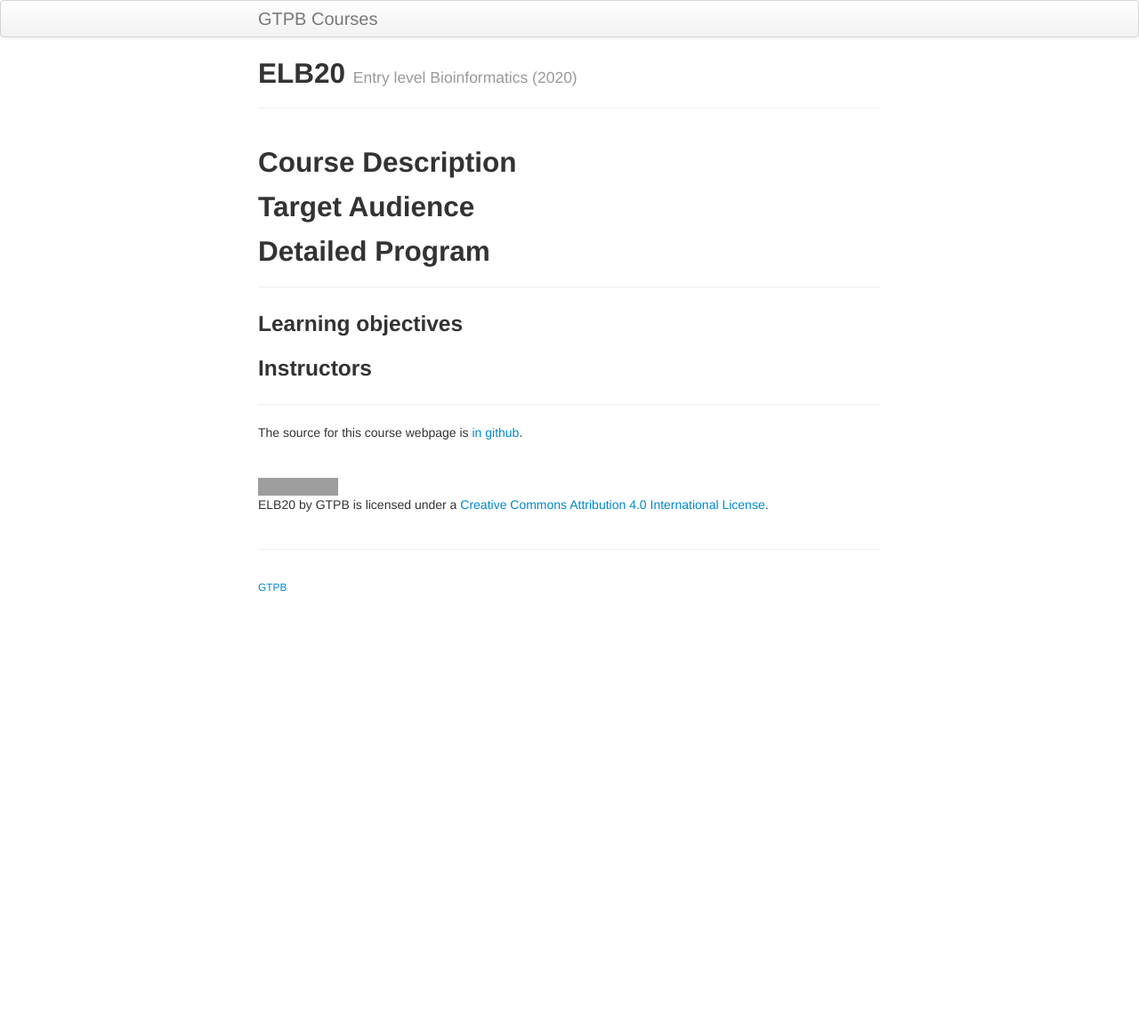
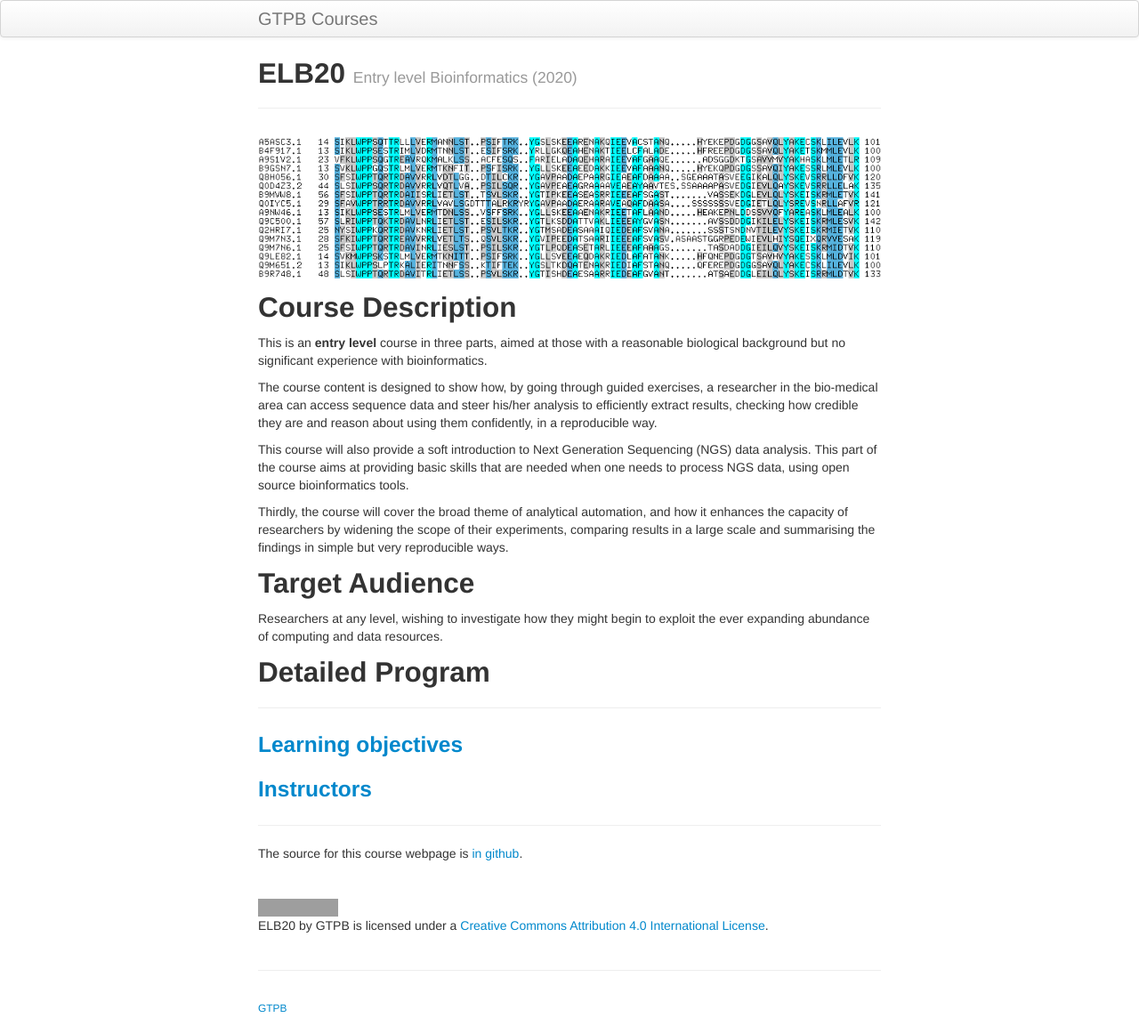
Before and after one commit to GTPB/ELB20, a Jekyll site: the page built from index.md, in a window 1280 px wide. Shown: the whole page at 89% size. Built offline with Jekyll 4.4.1, drawn with Linux system fonts in a browser that asks for light colours; our own code applies the rules of GitHub Pages for plain Markdown files; before the commit the page ends 900 px from its top, so only the background shows below that; grey boxes are pictures that could not be loaded.

Commit message:
Index, Objectives_Prerequesites and Instructors info updated.

```diff
--- a/index.md
+++ b/index.md
@@ -9,10 +9,10 @@ schemadotorg:
        # "name" -> The acronym and extended name of the course, separated by " - "
        # "description" -> Short description of the course
   name: "ELB20 - Entry level Bioinformatics (2020)"
-  description: ""
+  description: "Training material for entry level course in bioinformatics with a soft introduction to NGS data analysis."
 
   # Keywords -> Consult EDAM:Topic
-  keywords:  ""
+  keywords:  ["http://edamontology.org/topic_0091", "http://edamontology.org/topic_3168", ]
 
   # Audience -> Following Elixir-Tess input
   audience: ["Academia/ Research Institution", "Industry", "Non-Profit Organisation", "Healthcare"]
@@ -42,20 +42,30 @@ schemadotorg:
   url: "https://gtpb.github.io/ELB20/"
 ---
 
+![](./assets/WPP_domain_alignment.png)
+
 ## Course Description
 
+This is an **entry level** course in three parts, aimed at those with a reasonable biological background but no significant experience with bioinformatics.
+
+The course content is designed to show how, by going through guided exercises, a researcher in the bio-medical area can access sequence data and steer his/her analysis to efficiently extract results, checking how credible they are and reason about using them confidently, in a reproducible way.
+
+This course will also provide a soft introduction to Next Generation Sequencing (NGS) data analysis. This part of the course aims at providing basic skills that are needed when one needs to process NGS data, using open source bioinformatics tools.
+
+Thirdly, the course will cover the broad theme of analytical automation, and how it enhances the capacity of researchers by widening the scope of their experiments, comparing results in a large scale and summarising the findings in simple but very reproducible ways.
 
 ## Target Audience
 
+Researchers at any level, wishing to investigate how they might begin to exploit the ever expanding abundance of computing and data resources.
 
 ## Detailed Program
 
 
 ---
 
-### Learning objectives
+### [Learning objectives](./pages/objectives_prerequesites.md)
 
-### Instructors
+### [Instructors](instructors.md)
 
 ---
 
```
Also changed, not shown: pages/instructors.md (added, +54 -0 lines), pages/objectives_prerequesites.md (added, +34 -0 lines), pages/page_name.md (+2 -2 lines), assets/WPP_domain_alignment.png (added), assets/instructors_img/Daniel_Sobral.jpg (added), assets/instructors_img/David_Judge.jpg (added), assets/instructors_img/Pedro_F.jpg (added).
